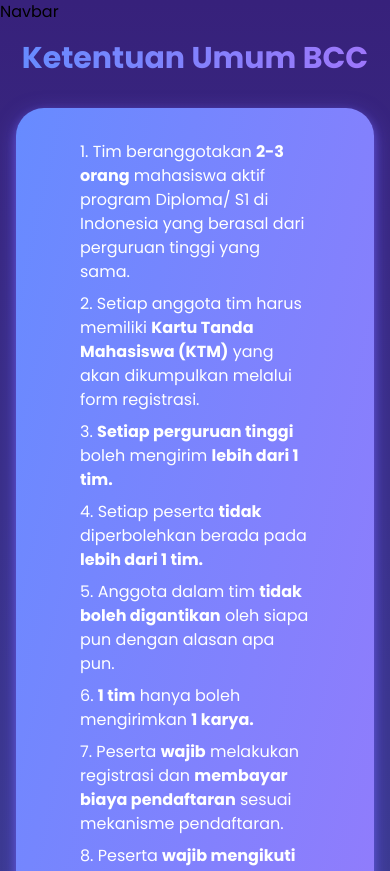
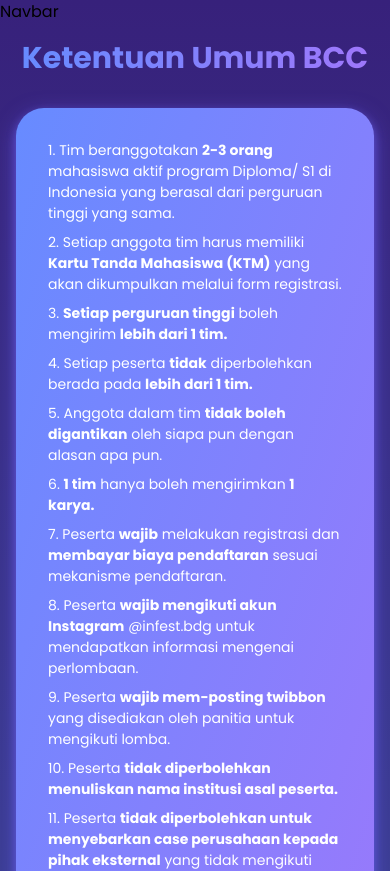
Before and after one commit to farrelathalla/INFEST-2024, a Next.js app: page /registration in a window 390 px wide. Shown: the top 871 px of the page. Built offline with nearby package versions, Linux system fonts and the light colour scheme.

Commit message:
feat: responsive

```diff
--- a/components/competitions/KetentuanLomba.jsx
+++ b/components/competitions/KetentuanLomba.jsx
@@ -7,7 +7,7 @@
       <h3 className='text-3xl md:text-4xl text-transparent bg-clip-text bg-gradient-to-r from-[#678BFF] to-[#9E77FB] font-bold'>{title}</h3>
       {
         competition === 'BCC' && (
-          <div className='rounded-[28px] bg-gradient-to-br from-[#678BFF] to-[#9E77FB] max-w-[750px] px-16 py-8 text-start flex flex-col gap-y-2' style={{ boxShadow: '0 4px 8px rgba(113, 103, 255, 0.5), 0 6px 20px rgba(113, 103, 255, 0.5)' }}>
+          <div className='text-[14px] md:text-[16px] rounded-[28px] bg-gradient-to-br from-[#678BFF] to-[#9E77FB] max-w-[750px] px-8 md:px-16 py-8 text-start flex flex-col gap-y-2' style={{ boxShadow: '0 4px 8px rgba(113, 103, 255, 0.5), 0 6px 20px rgba(113, 103, 255, 0.5)' }}>
             <p>1. Tim beranggotakan <span className='font-bold'>2-3 orang</span> mahasiswa aktif program Diploma/ S1 di Indonesia yang berasal dari perguruan tinggi yang sama.</p>
             <p>2. Setiap anggota tim harus memiliki <span className='font-bold'>Kartu Tanda Mahasiswa (KTM)</span> yang akan dikumpulkan melalui form registrasi.</p>
             <p>3. <span className='font-bold'>Setiap perguruan tinggi</span> boleh mengirim <span className='font-bold'>lebih dari 1 tim.</span></p>
```
